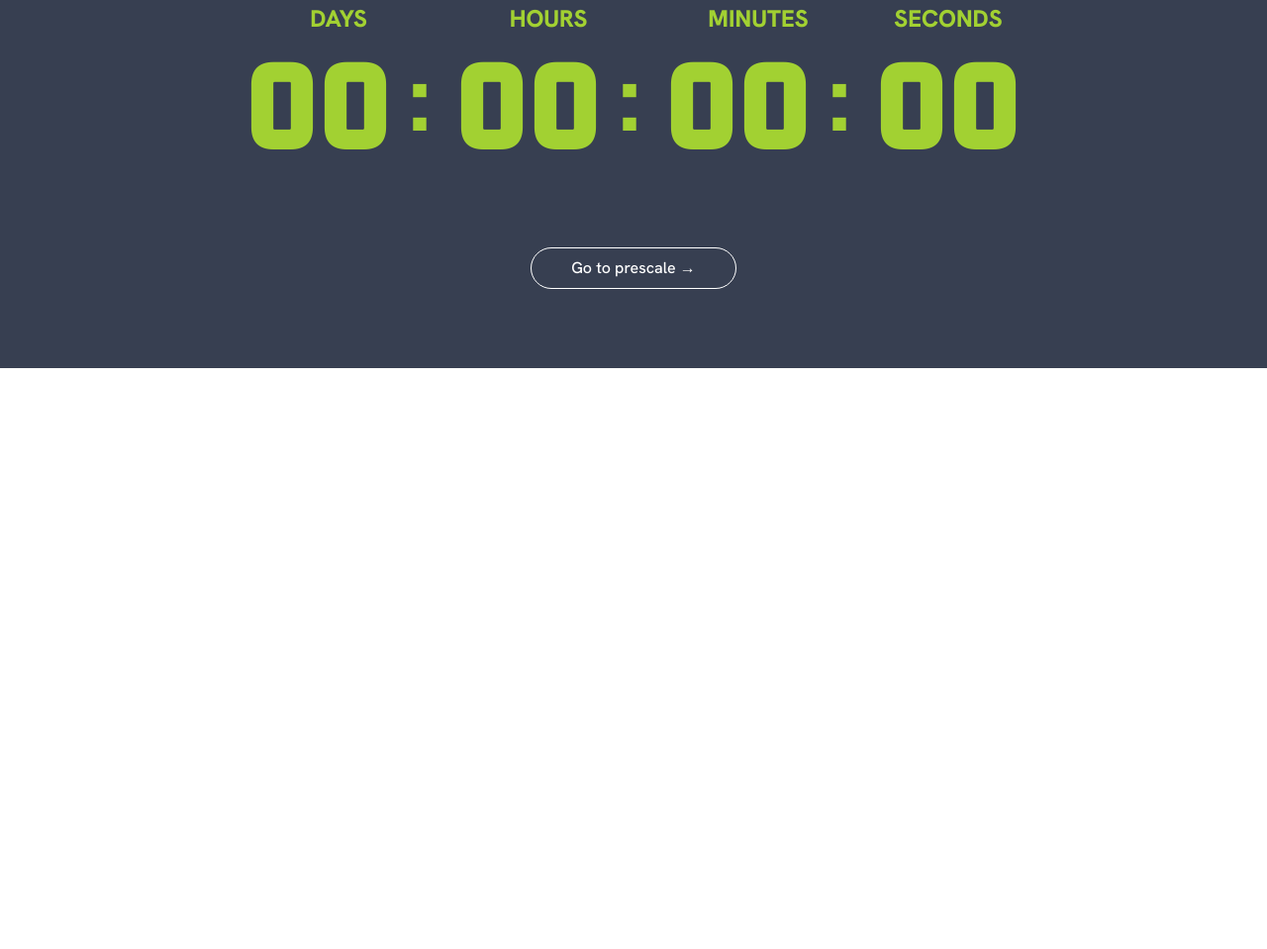
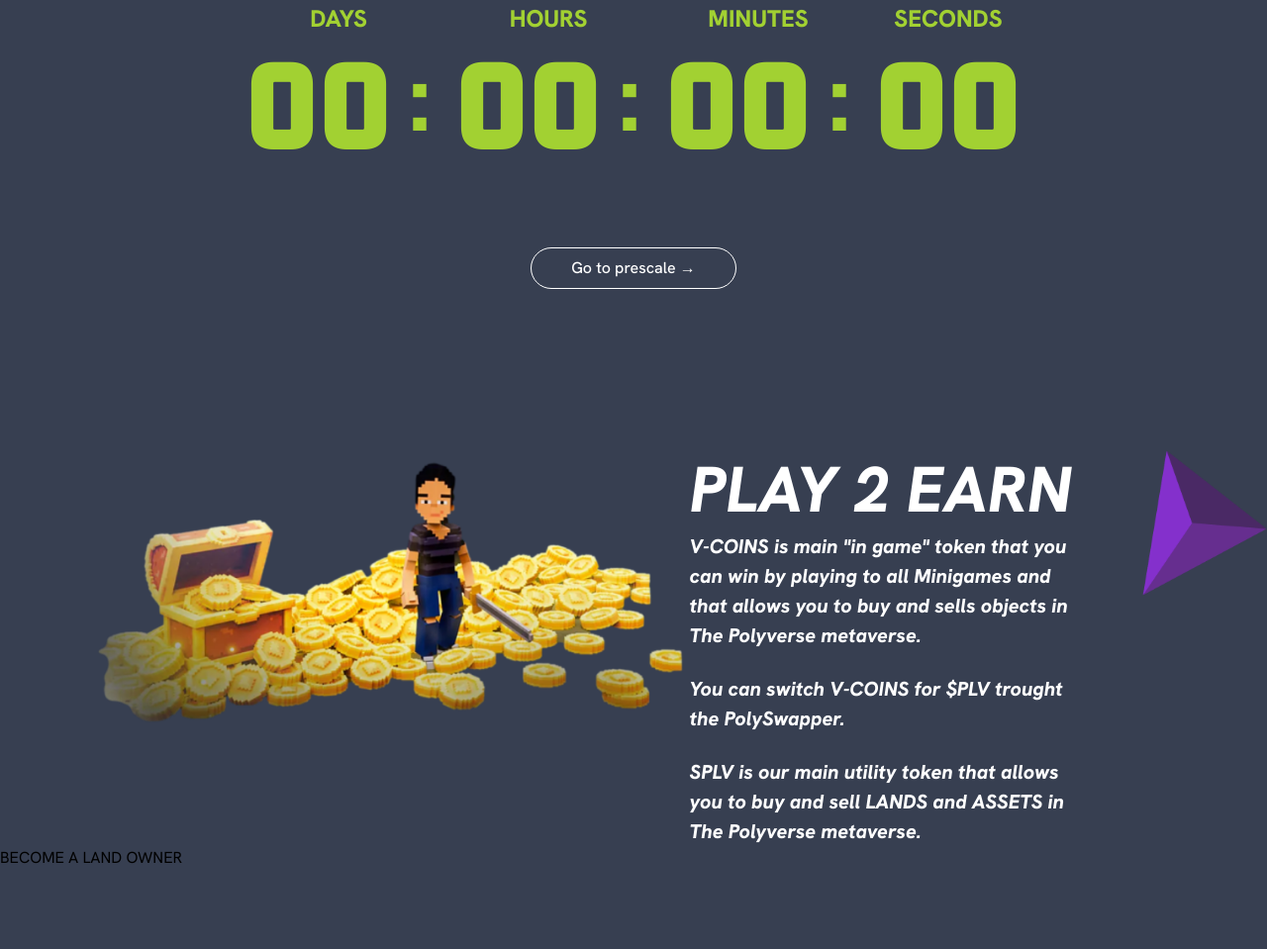
Before and after one commit to anishazahan/figma-to-html, a website: page index.html in a window 1280 px wide. Shown: the part 1053-2012 px from the top of the page at 99% size. Before the commit the page ends 1425 px from the top, so only its background shows below. Drawn offline with Linux system fonts and the light colour scheme.

Commit message:
play2 section design

```diff
--- a/home.css
+++ b/home.css
@@ -108,3 +108,29 @@ margin: 1rem 0;
     margin-top: -35px;
 
 }
+
+/* ...............  play2-section-styling ......................... */
+
+.paly2-heading{
+    font-style: italic;
+    font-weight: 700;
+    font-size: 65px;
+    line-height: 85px;
+    color: #FFFFFF;
+
+}
+.play2-text{
+    font-style: italic;
+    font-weight: 600;
+    font-size: 20px;
+    /* line-height: 46px; */
+    width: 400px;
+    color: #FFFFFF;
+}
+.left-play2-img{
+    /* background: url(./assets/play2Bg\ \(1\).png); */
+}
+
+.land-heading{
+
+}
--- a/index.html
+++ b/index.html
@@ -120,5 +120,44 @@
        </div>
      </section>
 
+       <!-- ///............ play 2 earn  section  .................// -->
+
+       <section class="bg-[#373F51] py-20">
+        <div class="mx-auto max-w-7xl">
+            <div class="flex relative">
+                <div class="left-play2-img w-[40%]">
+                    <img class="absolute left-0 w-[60%]" src="./assets/play2img.png" alt="">
+                </div>
+                <div class="right-content w-[40%]">
+                    <h2 class="paly2-heading">PLAY 2 EARN</h2>
+                    <div class="flex flex-col ">
+                        <p class="play2-text">V-COINS is main "in game" token that you can win by playing to all Minigames and that allows you to buy and sells objects in The Polyverse metaverse. </p> <br/>
+
+                            <p class="play2-text py-5">You can switch V-COINS for $PLV trought the PolySwapper.</p> <br/>
+
+                            <p class="play2-text">SPLV is our main utility token that allows you to buy and sell LANDS and ASSETS in The Polyverse metaverse.</p>
+                    </div>
+                </div>
+                <div class="">
+                    <img src="./assets/play2RigntImg.png" alt="">
+                </div>
+            </div>
+
+            <!-- ..... second section....... -->
+
+            <div class="flex">
+                <div class="left-content">
+                    <div class="">
+                        <h2 class="land-heading">BECOME A LAND OWNER</h2>
+                    </div>
+                </div>
+                <div class="right-section"></div>
+
+            </div>
+        </div>
+
+       </section>
+
+
 </body>
 </html>
```
Also changed, not shown: assets/play2Bg (1).png (added), assets/play2RigntImg.png (added), assets/play2img.png (added).
